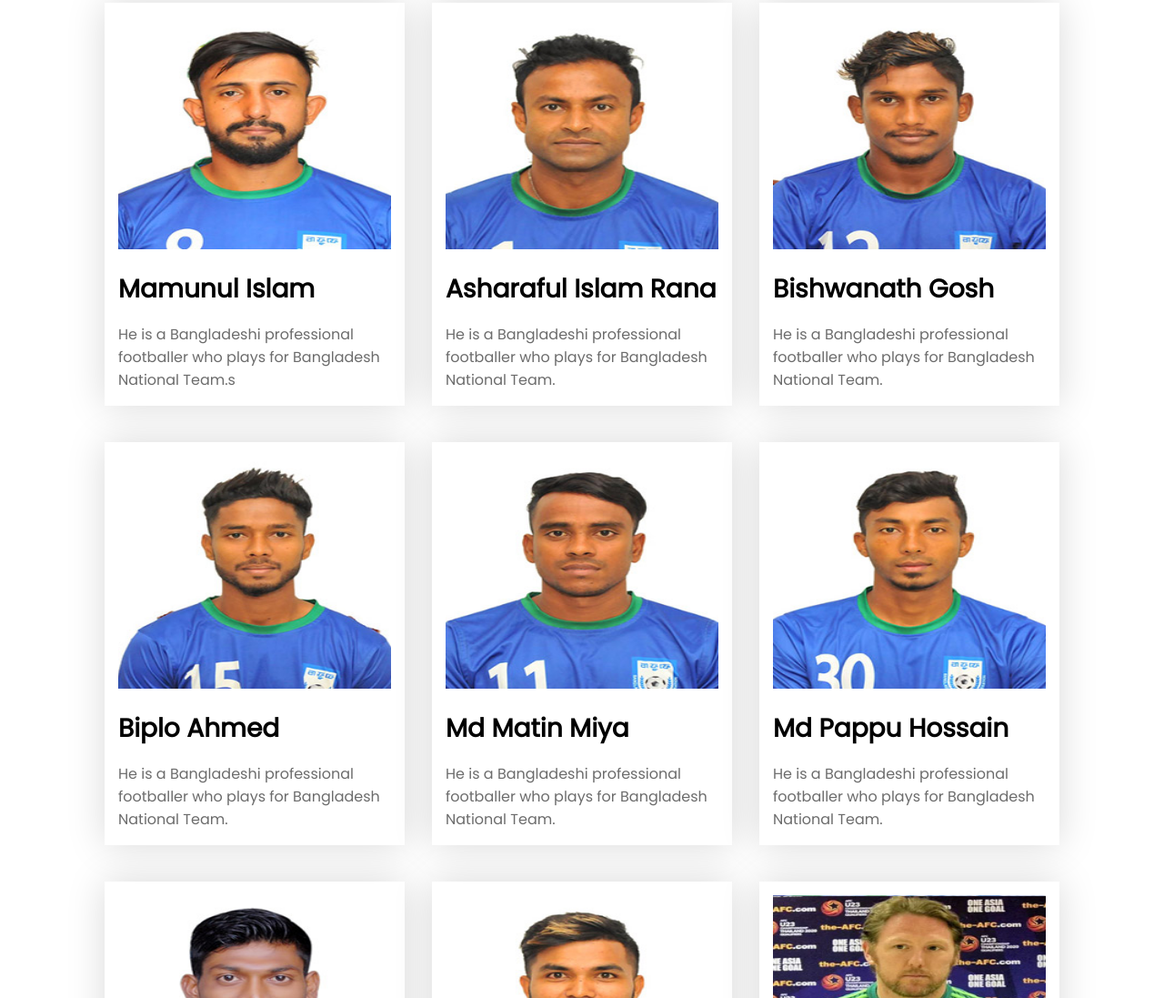
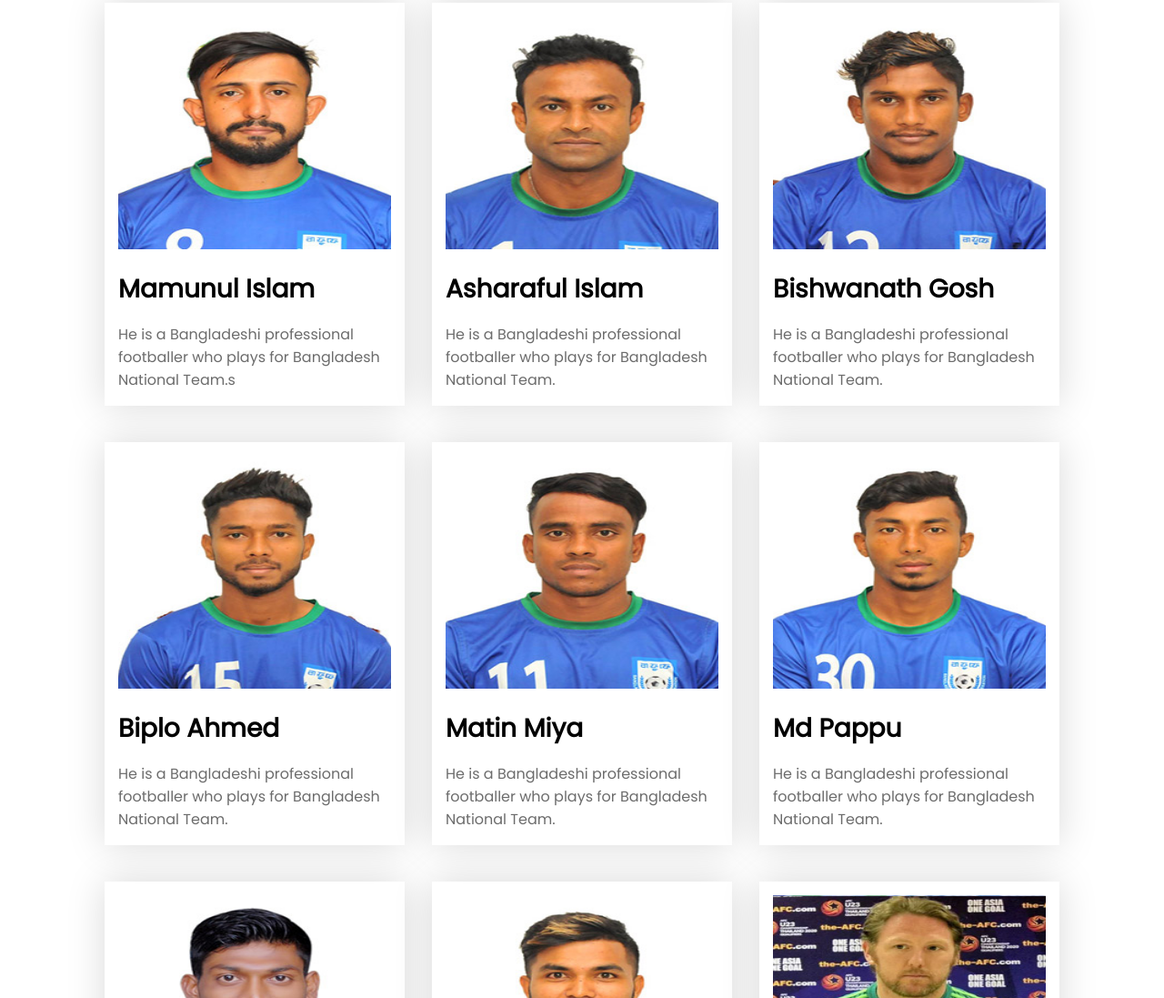
Before and after one commit to km-akhluk/responsive-football, a plain HTML site: page index.html in a window 1280 px wide. Shown: the part 1245-2342 px from the top of the page at 91% size. Drawn offline with Linux system fonts and the light colour scheme.

Commit message:
Changed players name

```diff
--- a/index.html
+++ b/index.html
@@ -78,7 +78,7 @@
             <div class="player-info">
               <img src="images/players/ASHRAFUL-ISLAM-RANA.jpg" alt="" />
 
-              <h3 class="player-name">Asharaful Islam Rana</h3>
+              <h3 class="player-name">Asharaful Islam</h3>
               <p>
                 He is a Bangladeshi professional footballer who plays for Bangladesh National Team.
               </p>
@@ -108,7 +108,7 @@
             <div class="player-info">
               <img src="images/players/MD-MATIN-MIAH.jpg" alt="" />
 
-              <h3 class="player-name">Md Matin Miya</h3>
+              <h3 class="player-name">Matin Miya</h3>
               <p>
                 He is a Bangladeshi professional footballer who plays for Bangladesh National Team.
               </p>
@@ -118,7 +118,7 @@
             <div class="player-info">
               <img src="images/players/MD-PAPPU-HOSSAIN.jpg" alt="" />
 
-              <h3 class="player-name">Md Pappu Hossain</h3>
+              <h3 class="player-name">Md Pappu</h3>
               <p>
                 He is a Bangladeshi professional footballer who plays for Bangladesh National Team.
               </p>
```
